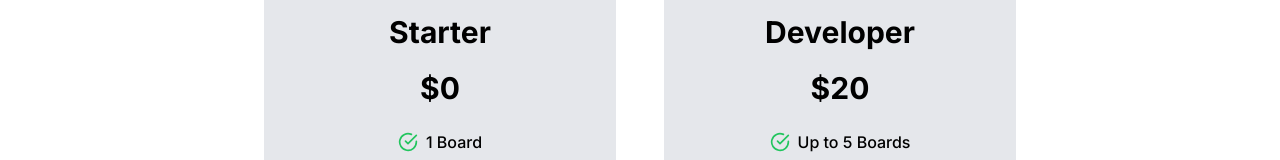
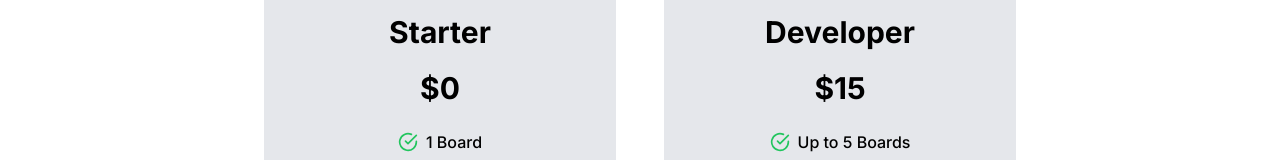
Before and after one commit to ramezj/astralics, a Next.js app in the folder client/: page /pricing in a window 1280 px wide. Shown: the part 262-422 px from the top of the page. Built offline with nearby package versions, Linux system fonts and the light colour scheme; no server answers.

Commit message:
changed price

```diff
--- a/client/components/pricing/PricingCard.js
+++ b/client/components/pricing/PricingCard.js
@@ -3,7 +3,7 @@ import Info from "./Info"
 export default function PricingCard(props) {
     return (
         <>
-  <div className={`card shadow-none rounded-lg w-[22rem] bg-gray-200 dark:bg-zinc-900  ${props.shadow} cursor-pointer duration-300`}>
+  <div className={`card shadow-none rounded-lg w-[22rem] bg-gray-200 dark:bg-zinc-900 ${props.background} cursor-pointer duration-300`}>
   <div className="card-body">
   <h2 className="card-title font-bold justify-center text-3xl text-black dark:text-white">{props.title}</h2>
     <h2 className="card-title font-bold justify-center text-3xl text-black dark:text-white mt-3">{props.price}</h2>
--- a/client/pages/pricing/index.js
+++ b/client/pages/pricing/index.js
@@ -34,7 +34,7 @@ export default function Pricing(props) {
             <br />
             <br />
             <div className='flex flex-wrap gap-12 justify-center w-full'>
-                <PricingCard price='$0' title='Starter' button='Get Started' background={'bg-white'} shadow={'shadow-lg'}>
+                <PricingCard price='$0' title='Starter' button='Get Started' shadow={'shadow-lg'}>
                 <Info><Svg /> 1 Board</Info>
                 <Info><Svg /> 20 Feedbacks</Info>
                 <Info><Svg /> Authentication Check</Info>
@@ -45,7 +45,7 @@ export default function Pricing(props) {
                 : <><button onClick={signUserIn} className='duration-200 py-2 w-full text-white normal-case bg-blue-700 hover:bg-blue-800 outline-none border-none font-bold rounded-md -mb-2'>Get Started</button></>
                 }
                 </PricingCard >
-                <PricingCard price='$20' title='Developer' button='Get Started' background={'bg-white'} shadow={'shadow-lg'}>
+                <PricingCard price='$15' title='Developer' button='Get Started' background={''} shadow={'shadow-lg'}>
                 <Info><Svg /> Up to 5 Boards</Info>
                 <Info><Svg /> Unlimited Monthly Feedbacks</Info>
                 <Info><Svg /> Authentication Check</Info>
```
